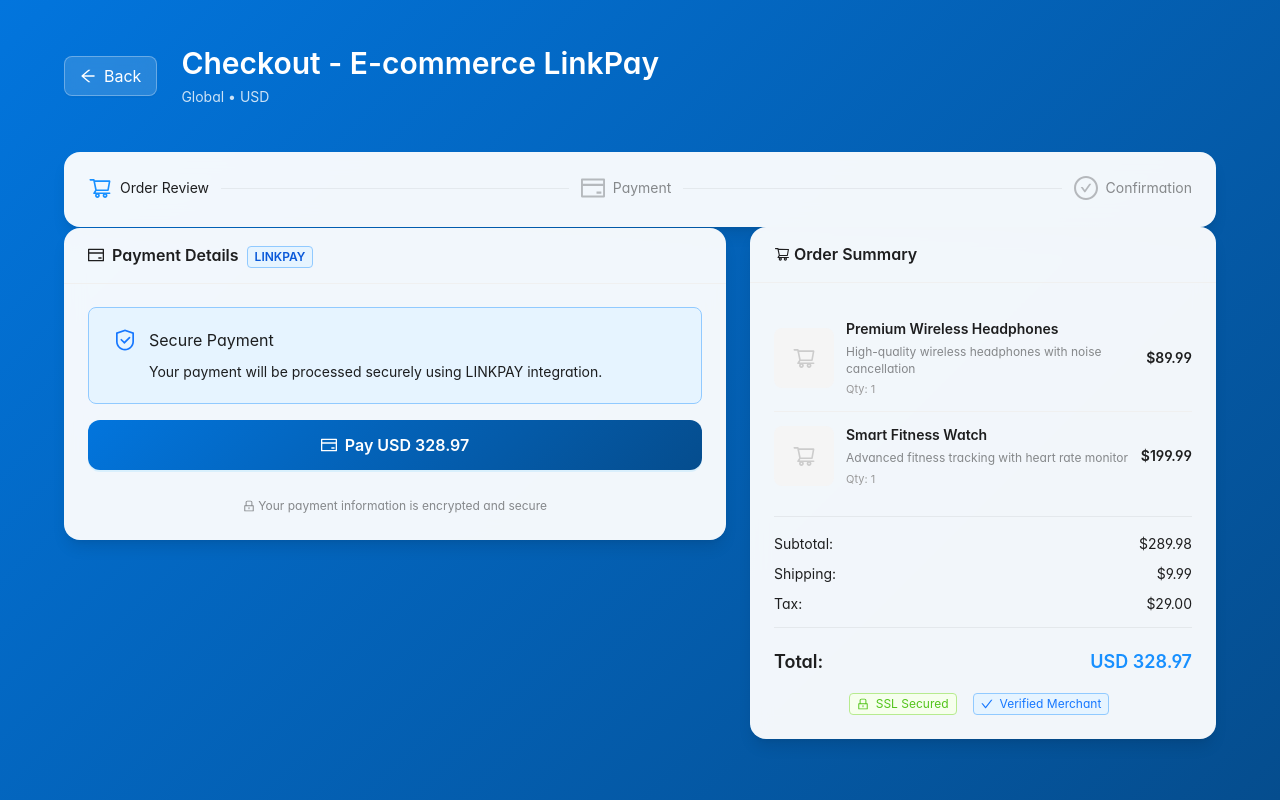
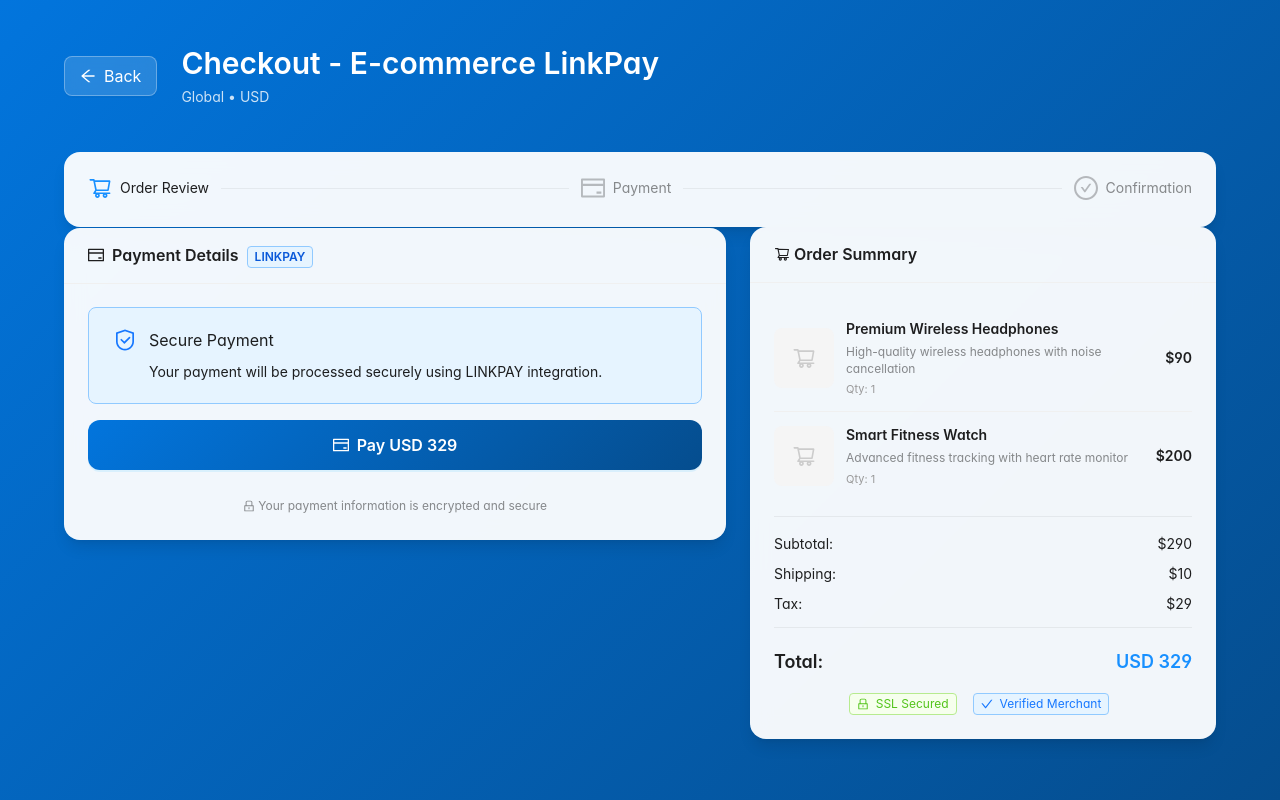
Before and after one commit to joeluoqiang/payment-demo, a React (Vite) app in the folder frontend/: page / in a window 1280 px wide. Both pictures are taken after a click on the element 199 px from the left and 861 px from the top of the page. Built offline with nearby package versions, Linux system fonts and the light colour scheme; no server answers.

Commit message:
Change all amounts to integers: remove decimal points from product prices, calculations, and API requests

```diff
--- a/frontend/src/components/MockDropInComponent.tsx
+++ b/frontend/src/components/MockDropInComponent.tsx
@@ -85,7 +85,7 @@ const MockDropInComponent: React.FC<MockDropInComponentProps> = ({
         layout="vertical"
         onFinish={handleSubmit}
         initialValues={{
-          amount: '100.00',
+          amount: '100',
           paymentMethod: 'credit_card',
         }}
       >
@@ -96,7 +96,7 @@ const MockDropInComponent: React.FC<MockDropInComponentProps> = ({
         >
           <Input
             prefix="$"
-            placeholder="100.00"
+            placeholder="100"
             size="large"
           />
         </Form.Item>
--- a/frontend/src/pages/PaymentPage.tsx
+++ b/frontend/src/pages/PaymentPage.tsx
@@ -29,14 +29,14 @@ const mockProducts = [
   {
     id: 1,
     name: 'Premium Wireless Headphones',
-    price: 89.99,
+    price: 90,
     quantity: 1,
     description: 'High-quality wireless headphones with noise cancellation'
   },
   {
     id: 2,
     name: 'Smart Fitness Watch',
-    price: 199.99,
+    price: 200,
     quantity: 1,
     description: 'Advanced fitness tracking with heart rate monitor'
   }
@@ -60,8 +60,8 @@ const PaymentPage: React.FC<PaymentPageProps> = ({ country, scenario }) => {
   // 计算订单总额
   const calculateTotal = () => {
     const subtotal = mockProducts.reduce((sum, product) => sum + (product.price * product.quantity), 0);
-    const shipping = 9.99;
-    const tax = subtotal * 0.1; // 10% 税费
+    const shipping = 10;
+    const tax = Math.floor(subtotal * 0.1); // 10% 税费，取整
     return {
       subtotal,
       shipping,
@@ -163,21 +163,21 @@ const PaymentPage: React.FC<PaymentPageProps> = ({ country, scenario }) => {
       <div className="price-breakdown">
         <div className="price-row">
           <Text>Subtotal:</Text>
-          <Text>${orderSummary.subtotal.toFixed(2)}</Text>
+          <Text>${orderSummary.subtotal}</Text>
         </div>
         <div className="price-row">
           <Text>Shipping:</Text>
-          <Text>${orderSummary.shipping.toFixed(2)}</Text>
+          <Text>${orderSummary.shipping}</Text>
         </div>
         <div className="price-row">
           <Text>Tax:</Text>
-          <Text>${orderSummary.tax.toFixed(2)}</Text>
+          <Text>${orderSummary.tax}</Text>
         </div>
         <Divider style={{ margin: '12px 0' }} />
         <div className="price-row total-row">
           <Text strong style={{ fontSize: '18px' }}>Total:</Text>
           <Text strong style={{ fontSize: '18px', color: '#1890ff' }}>
-            {country.currency} {orderSummary.total.toFixed(2)}
+            {country.currency} {orderSummary.total}
           </Text>
         </div>
       </div>
@@ -300,7 +300,7 @@ const PaymentPage: React.FC<PaymentPageProps> = ({ country, scenario }) => {
               icon={<CreditCardOutlined />}
               className="pay-button"
             >
-              {loading ? t('payment.processing') : `Pay ${country.currency} ${orderSummary.total.toFixed(2)}`}
+              {loading ? t('payment.processing') : `Pay ${country.currency} ${orderSummary.total}`}
             </Button>
           </Form.Item>
 
```
Also changed, not shown: 2 other files (tests, documents, lock files or other folders).
